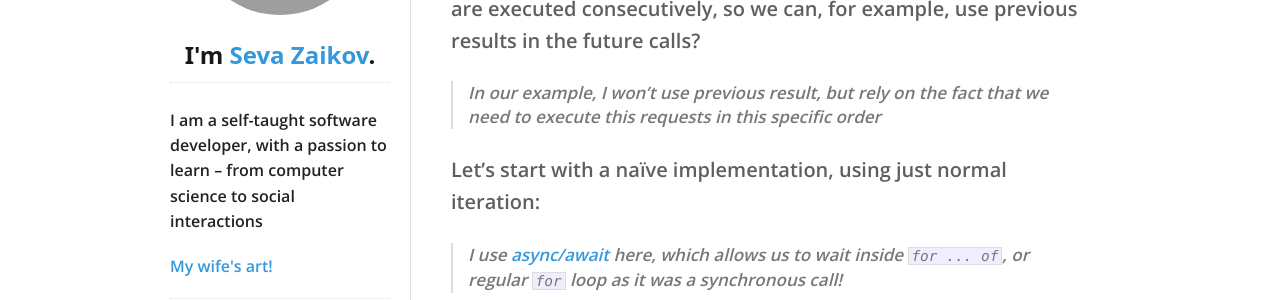
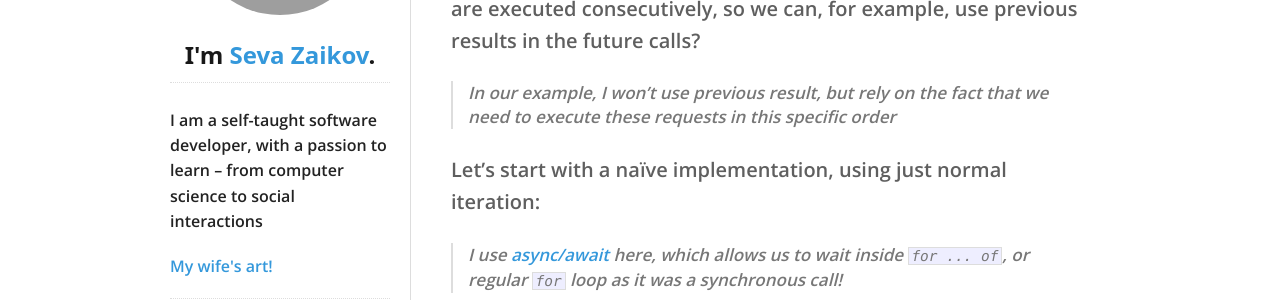
Before and after one commit to Bloomca/blog, a Jekyll site: the page built from _posts/2018-1-27-asynchronous-reduce-in-javascript.md, in a window 1280 px wide and 900 px high. Shown: the part 287-587 px from the top of the window. Built offline with Jekyll 4.4.1, drawn with Linux system fonts in a browser that asks for light colours; nearby versions of some CDN libraries; comment, search, counter and statistics services are not loaded; grey boxes are pictures that could not be loaded.

Commit message:
fix typo in async reduce article

```diff
--- a/_posts/2018-1-27-asynchronous-reduce-in-javascript.md
+++ b/_posts/2018-1-27-asynchronous-reduce-in-javascript.md
@@ -6,7 +6,7 @@ keywords: javascript, reduce, fold, asynchronous, seva zaikov, bloomca, promises
 
 Reduce is a very powerful concept, coming from the functional programming (also known as `fold`), which allows to build any other iteration function – `sum`, `product`, `map`, `filter` and so on. However, how can we achieve asynchronous reduce, so requests are executed consecutively, so we can, for example, use previous results in the future calls?
 
-> In our example, I won't use previous result, but rely on the fact that we need to execute this requests in this specific order
+> In our example, I won't use previous result, but rely on the fact that we need to execute these requests in this specific order
 
 Let's start with a naïve implementation, using just normal iteration:
 
```
